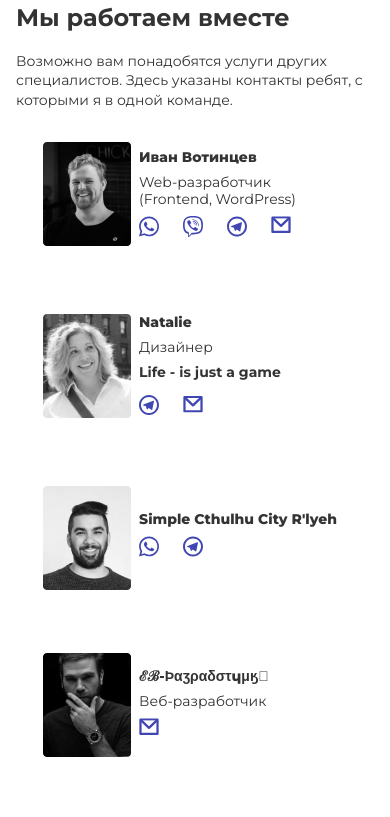
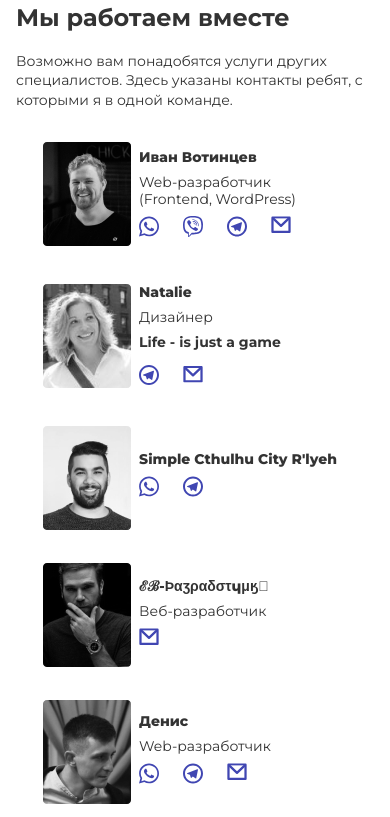
Before and after one commit to Provizor/Designer-Olga-Esula-website, a plain HTML site: page index.html in a window 390 px wide. Shown: the part 2305-3122 px from the top of the page. Drawn offline with nearby package versions, Linux system fonts and the light colour scheme.

Commit message:
desktop ver 1.04

```diff
--- a/css/style.scss
+++ b/css/style.scss
@@ -2208,6 +2208,10 @@ body.noscroll {
       line-height: 140%;
     }
 
+    &__list {
+      gap: 30px;
+    }
+
     &__card {
       display: flex;
     }
```
Also changed, not shown: css/style.css.
